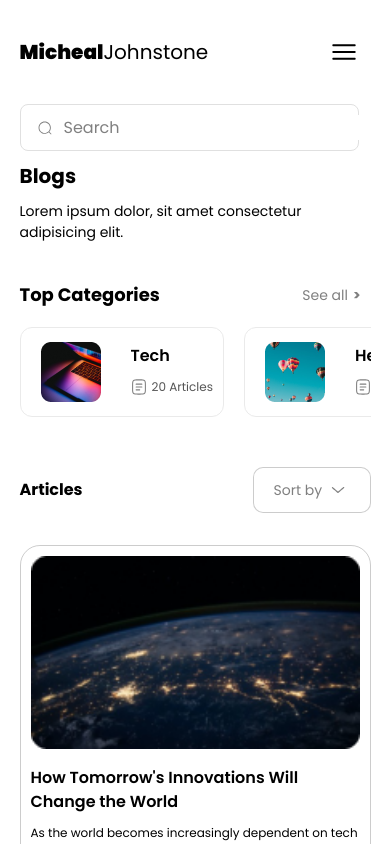
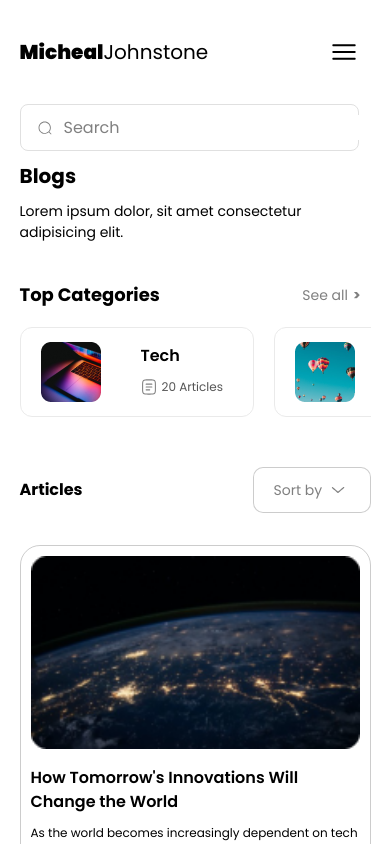
Before and after one commit to Talha-542/blog_MJ, a React (Create React App) app: page / in a window 390 px wide. Shown: the top 844 px of the page. Built offline with nearby package versions, Linux system fonts and the light colour scheme.

Commit message:
responsiveness in mobile

```diff
--- a/src/Components/Posts/Posts.module.css
+++ b/src/Components/Posts/Posts.module.css
@@ -184,6 +184,7 @@
     max-width: 2200px;
     margin-top: 60px;
     margin-bottom: 20px;
+
   }
 
   .title {
--- a/src/Components/TopCategories/TopCategories.module.css
+++ b/src/Components/TopCategories/TopCategories.module.css
@@ -130,24 +130,32 @@
   }
 
   .categoryCard {
-    width: 100%;
+    width: 120%; /* Increase the width to create more space */
     height: auto;
     margin-bottom: 10px;
+    display: flex;
+    justify-content: space-between;
+    padding: 10px;
   }
 
   .categoryName {
     font-size: 16px;
+    padding-right: 5px;
+    flex-grow: 1;
+    margin-left: 10px;
   }
 
   .articleCount {
     font-size: 12px;
+    margin-left: 10px;
+    margin-right: 20px;
   }
 }
 
 @media (min-width: 431px) and (max-width: 767px) {
   .title {
     font-size: 20px;
-  }
+    }
 
   .seeAll {
     font-size: 15px;
@@ -159,7 +167,7 @@
   }
 
   .categoryCard {
-    width: 260px;
+    width: 300px;
     height: 90px;
   }
 
@@ -171,6 +179,9 @@
     font-size: 13px;
   }
 }
+
+
+
 
 @media (min-width: 768px) and (max-width: 1024px) {
   .title {
@@ -187,7 +198,7 @@
   }
 
   .categoryCard {
-    width: 280px;
+    width: 300px;
     height: 95px;
   }
 
```
